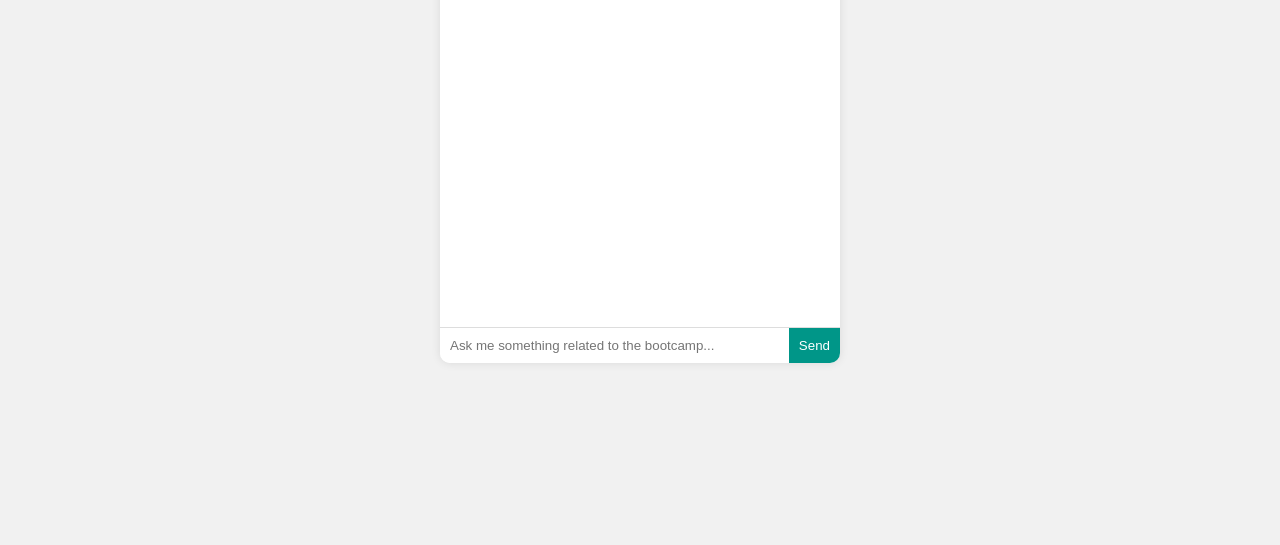
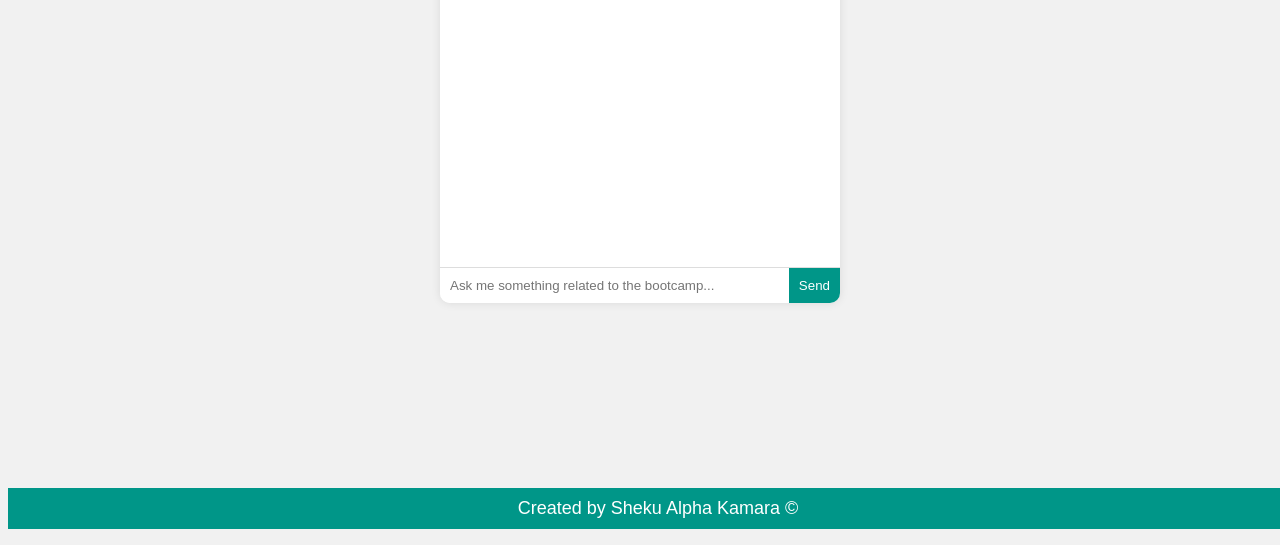
Before and after one commit to Sheku1995/my-ai-chatbot, a plain HTML site: page index.html in a window 1280 px wide. Shown: the part 271-816 px from the top of the page. Drawn offline with Linux system fonts and the light colour scheme.

Commit message:
added a footer to the chatbot

```diff
--- a/chatbot.css
+++ b/chatbot.css
@@ -1,12 +1,14 @@
 body {
   font-family: Arial, sans-serif;
   background: #f1f1f1;
+  height: 100vh;
+}
+main {
   display: flex;
   justify-content: center;
   align-items: center;
-  height: 100vh;
+  height: 85%;
 }
-
 .chat-container {
   width: 100%;
   max-width: 400px;
@@ -68,3 +70,16 @@ button {
   color: white;
   cursor: pointer;
 }
+footer {
+  text-align: center;
+  padding: 10px;
+  background: #009688;
+  color: white;
+  position: fixed;
+  bottom: 0;
+  width: 100%;
+}
+footer p {
+  margin: 0;
+  font-size: 18px;
+}
--- a/chatbot.js
+++ b/chatbot.js
@@ -4,7 +4,7 @@ const userInput = document.getElementById("user-input");
 const responses = {
   "hello": "Hello! How di bɔdi? Welcome to Salone Code Academy. How can I help you?",
   "hi": "Hi! Wetin you want learn today? Coding or about Salone Code Academy?",
-  "what is salone code academy": "Salone Code Academy na wan local coding bootcamp for Salone. We de teach HTML, CSS, JavaScript, React and more. E easy, e cheap, and na Krio we de explain am.",
+  "what is salone coding academy": "Salone Coding Academy na wan local coding bootcamp for Salone. We de teach HTML, CSS, JavaScript, React and more. E easy, e cheap, and na Krio we de explain am.",
   "why was salone code academy created": "We create Salone Code Academy because most pikin dem no get chance for learn coding for private institute dem. We wan make tech easy for everybody.",
   "who can join salone code academy": "Anybody we wan learn coding fit join. Even if you never touch computer before, we go start small small.",
   "how to join": "Just reach we through WhatsApp or the website. Na group class we de do face-to-face, but we go guide you.",
--- a/index.html
+++ b/index.html
@@ -1,12 +1,13 @@
 <!DOCTYPE html>
 <html lang="en">
 <head>
-  <meta charset="UTF-8" />
-  <meta name="viewport" content="width=device-width, initial-scale=1.0" />
-  <title>Salone Coding Academy Chatbot</title>
-  <link rel="stylesheet" href="chatbot.css" />
+  <meta charset="UTF-8">
+  <meta name="viewport" content="width=device-width, initial-scale=1.0">
+  <title>Document</title>
+  <link rel="stylesheet" href="chatbot.css">
 </head>
 <body>
+  <main>
     <div class="chat-container">
       <h2>Salone Coding Academy Chatbot 🤖</h2>
       <div id="chat-box" class="chat-box"></div>
@@ -15,6 +16,10 @@
         <button onclick="sendMessage()">Send</button>
       </div>
     </div>
+  </main>
+  <footer>
+    <p>Created by Sheku Alpha Kamara &copy;</p>
+  </footer>
   <script src="chatbot.js"></script>
 </body>
 </html>
```
Lines whose indentation alone changed are shown as unchanged.
